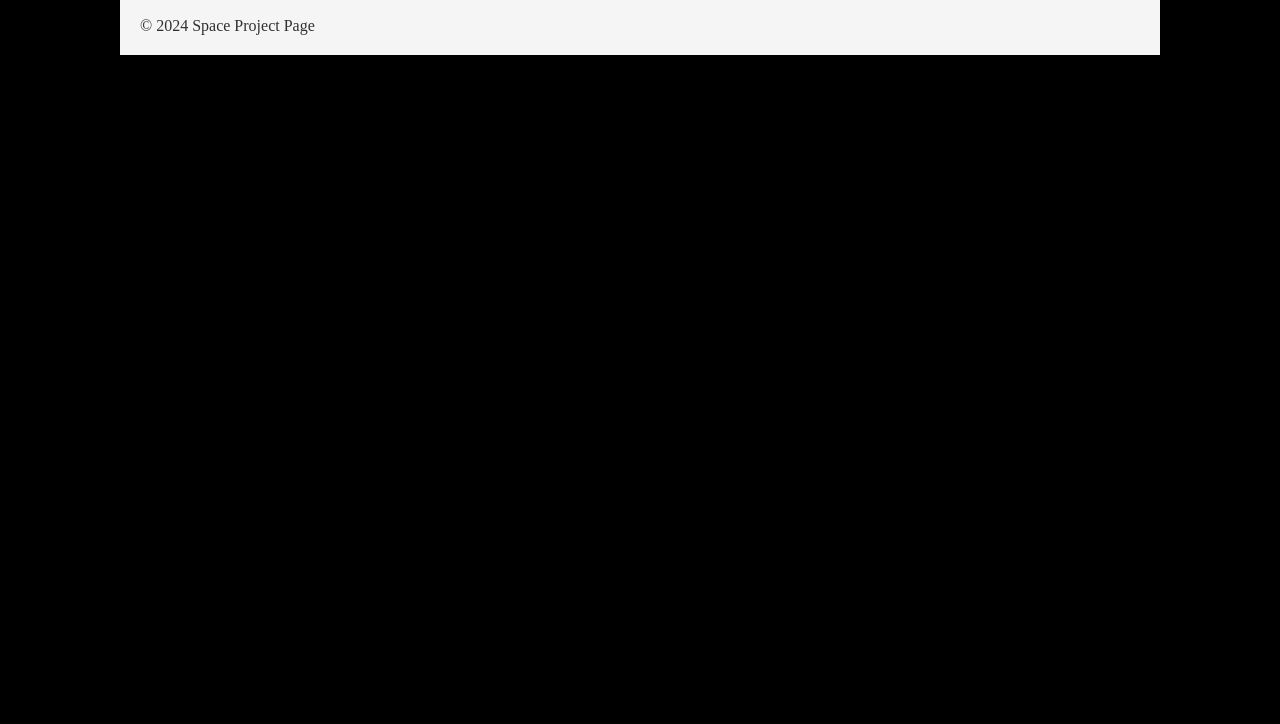
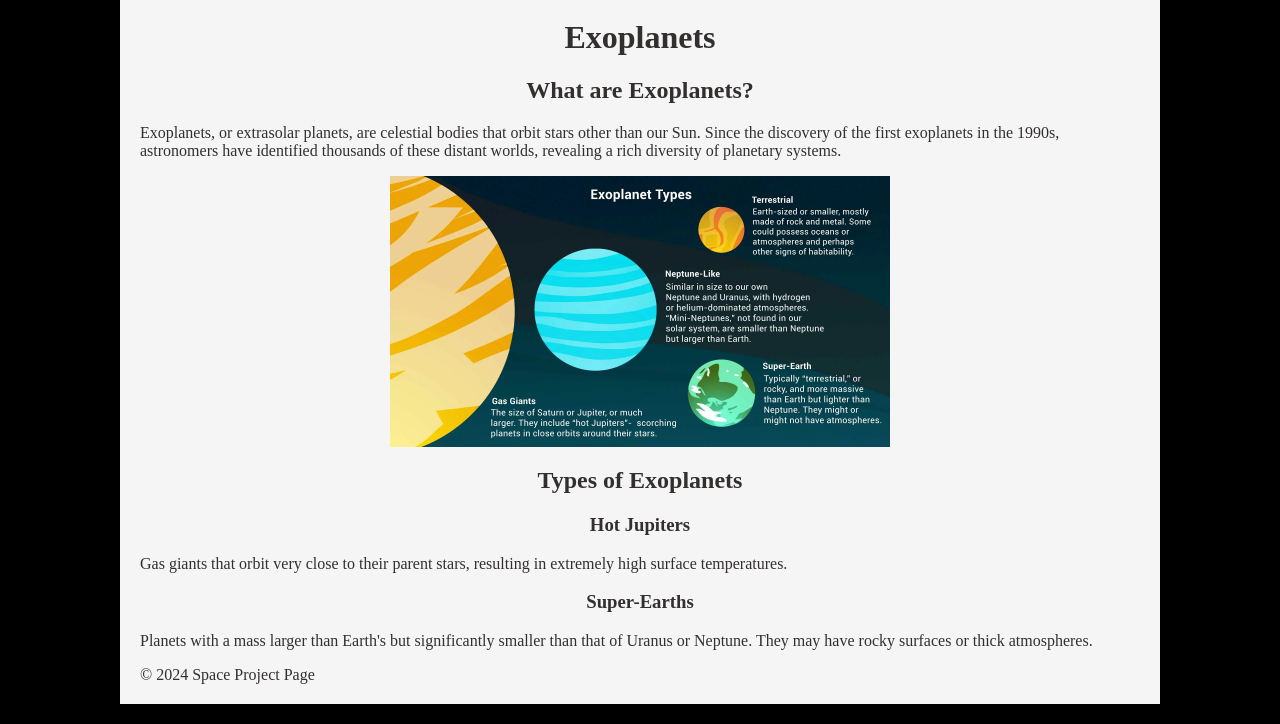
Before and after one commit to Elijahtcarroll/citc1300, a plain HTML site: page advanced_css/exoplanets.html in a window 1280 px wide. Shown: the part 199-923 px from the top of the page. Before the commit the page ends 800 px from the top, so only its background shows below. Drawn offline with Linux system fonts and the light colour scheme.

Commit message:
Update exoplanets.html

```diff
--- a/advanced_css/exoplanets.html
+++ b/advanced_css/exoplanets.html
@@ -12,7 +12,25 @@
             <img src="images/207_EarthlikeExoplanets_0722.d818df28.fill-1600x500-c100.jpg" alt="Exoplanets sizes">
         </header>
         <nav></nav>
-        <main></main>
+        <main>
+            <h1>Exoplanets</h1>
+            <h2>What are Exoplanets?</h2>
+            <p>Exoplanets, or extrasolar planets, are celestial bodies that orbit stars other than our Sun. Since the discovery of the first exoplanets in the 1990s, astronomers have identified thousands of these distant worlds, revealing a rich diversity of planetary systems.</p>
+
+            <img src="images/Exoplanet_types-2.webp" alt="types of exoplanets">
+
+            <h2>Types of Exoplanets</h2>
+                <h3>Hot Jupiters</h3>
+                <p>Gas giants that orbit very close to their parent stars, resulting in extremely high surface temperatures.</p>
+
+                <h3>Super-Earths</h3>
+                <p>Planets with a mass larger than Earth's but significantly smaller than that of Uranus or Neptune. They may have rocky surfaces or thick atmospheres.</p>
+
+
+
+
+
+        </main>
         <footer>&copy; 2024 Space Project Page</footer>
     </div>
 
```
